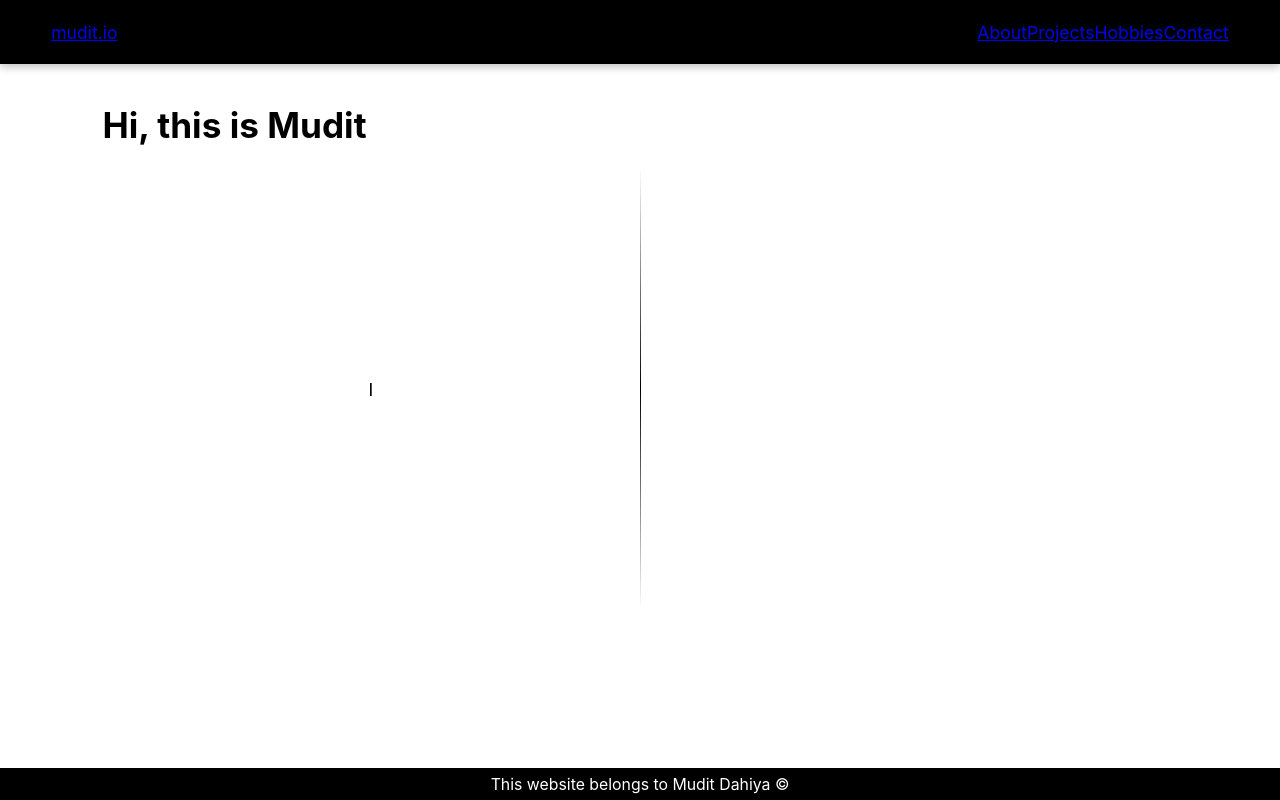
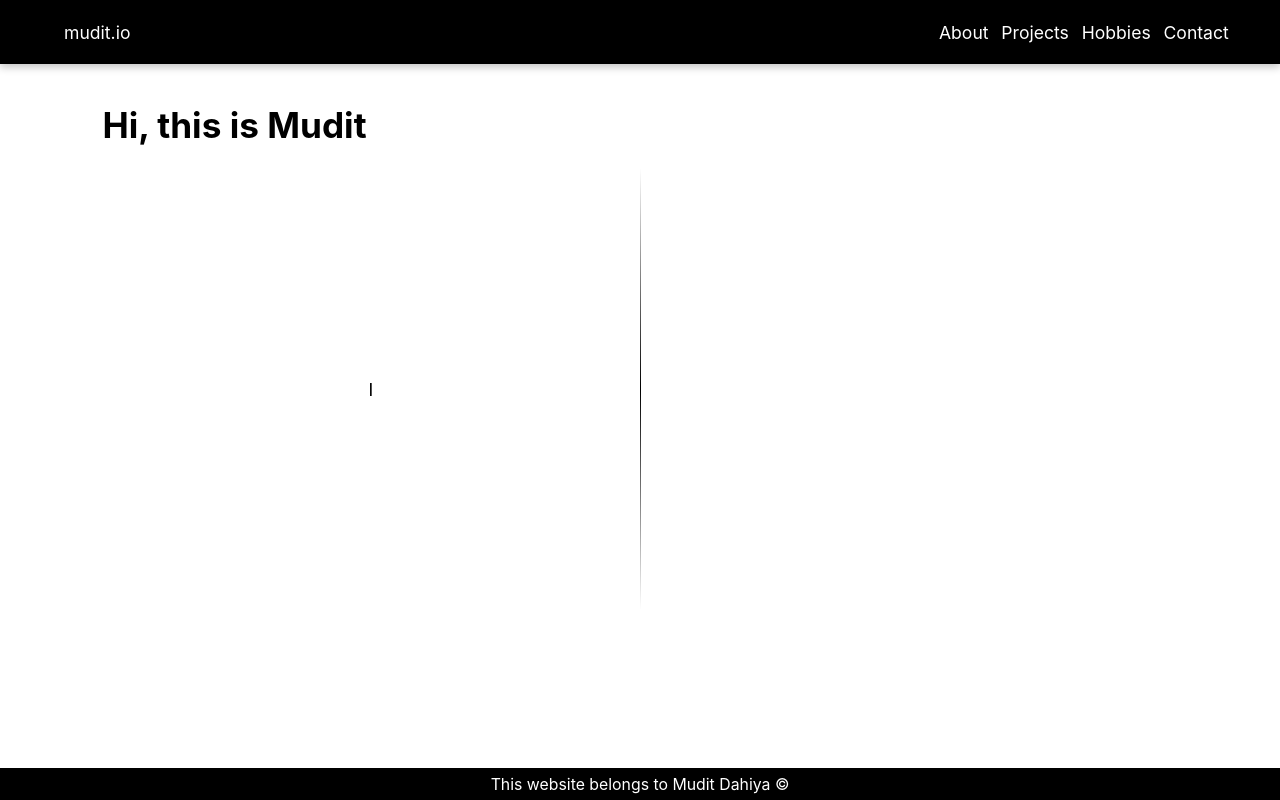
Before and after one commit to muditdahiya/mudit.online, a React (Create React App) app: page / in a window 1280 px wide. Built offline with nearby package versions, Linux system fonts and the light colour scheme.

Commit message:
header fixed

```diff
--- a/src/components/Header/Header.js
+++ b/src/components/Header/Header.js
@@ -4,13 +4,23 @@ function Header() {
   return (
     <div className="Header">
       <div className="left">
-        <Link to={"/"}>mudit.io</Link>
+        <Link className="Link" to={"/"}>
+          mudit.io
+        </Link>
       </div>
       <nav className="right">
-        <Link to={"/about"}>About</Link>
-        <Link to={"/projects"}>Projects</Link>
-        <Link to={"/hobbies"}>Hobbies</Link>
-        <Link to={"/contact"}>Contact</Link>
+        <Link className="Link" to={"/about"}>
+          About
+        </Link>
+        <Link className="Link" to={"/projects"}>
+          Projects
+        </Link>
+        <Link className="Link" to={"/hobbies"}>
+          Hobbies
+        </Link>
+        <Link className="Link" to={"/contact"}>
+          Contact
+        </Link>
       </nav>
     </div>
   );
--- a/src/index.scss
+++ b/src/index.scss
@@ -39,6 +39,11 @@ body {
   .left {
     display: flex;
     align-items: center;
+  }
+  .Link {
+    text-decoration: none;
+    color: white;
+    margin-left: 1vw;
   }
 }
 
```
